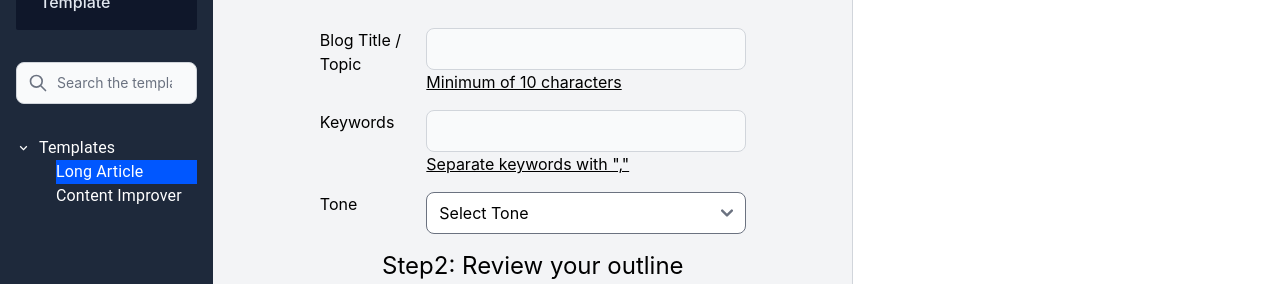
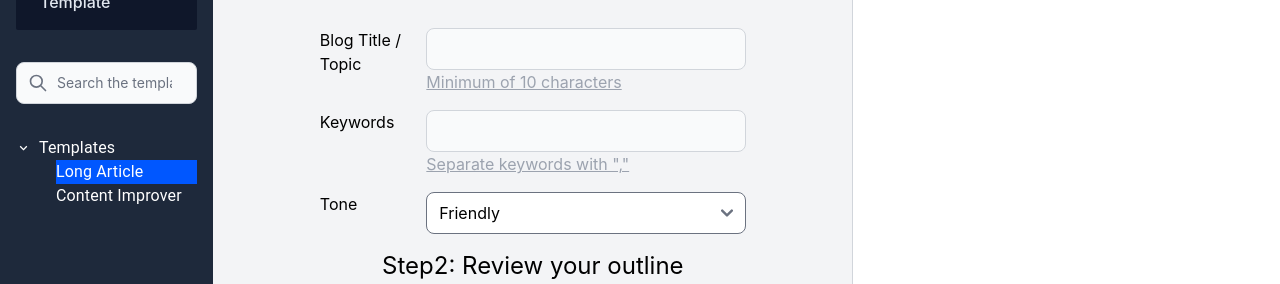
Before and after one commit to JupyterTech/watsom-ai-frontend, a React (Create React App) app: page /template/long_article in a window 1280 px wide. Shown: the part 172-456 px from the top of the page. Built offline with nearby package versions, Linux system fonts and the light colour scheme; the HTML template or start-up script is replaced by a standard one.

Commit message:
feat: implement inner logic in long article

```diff
--- a/src/components/Generate/Footer.jsx
+++ b/src/components/Generate/Footer.jsx
@@ -2,12 +2,18 @@ import React, { useState, useRef } from 'react';
 import { useTranslation } from "react-i18next";
 
 function Footer({
-
+  type,
+  data,
+  generate
 }) {
   const { t } = useTranslation();
 
   const [showCount, setShowCount] = useState(3);
   const output_count = [1,2,3,4,5];
+
+  const clickGenerate = () => {
+    generate(data, showCount, type)
+  }
 
   return (
     <div style={{textAlign:"-webkit-center", height:"5rem", borderTopWidth: "1px"}} className="pt-4 border-gray-300">
@@ -30,7 +36,7 @@ function Footer({
           <div
               className="w-full font-medium p-1  text-sm inline-flex items-center justify-center border-2 border-transparent rounded-lg leading-5 shadow-sm transition duration-150 ease-in-out bg-site_light-100 hover:!bg-site_light-100 text-white cursor-pointer"
           >
-            <div className="text-lg hidden md:block py-1 px-16">Generate</div>
+            <div className="text-lg hidden md:block py-1 px-16" onClick={() => clickGenerate()}>Generate</div>
           </div>
         </div>
       </div>
--- a/src/components/Generate/LongArticle/index.jsx
+++ b/src/components/Generate/LongArticle/index.jsx
@@ -7,16 +7,33 @@ import { openSnackBar } from '../../../redux/snackBarReducer';
 import { useDispatch, useSelector } from "react-redux";
 
 function LongArticle({
+  func_SetTitle, func_SetKeywords, func_SetTone, func_SetFirstOutline, func_setOutline
 }) {
   const { t } = useTranslation();
+
+  const [title, setTitle] = useState("");
+  const [keywords, setKeywords] = useState("");
   const [outline, setOutline] = useState([])
   const [firstOutline, setFirstOutline] = useState("")
   const dispatch = useDispatch();
 
+  // outline list begin
+  const changeFirstOutline = (value) => {
+    setFirstOutline(value)
+    func_SetFirstOutline(value)
+  }
+
+  const removeFirstOutline = () => {
+    setFirstOutline("")
+    func_SetFirstOutline("")
+  }
+
   const newOutline = () => {
     if(firstOutline){
       setOutline([...outline, firstOutline])
+      func_setOutline([...outline, firstOutline])
       setFirstOutline("")
+      func_SetFirstOutline("")
     }else{
       dispatch(openSnackBar({ message: "Please Input the Outline!", status: 'error' }));
     }
@@ -25,16 +42,38 @@ function LongArticle({
   const regenerateAll = () => {
     setFirstOutline("")
     setOutline([])
+    func_SetFirstOutline("")
+    func_setOutline([])
   }
 
   const setExistOutline = (index, value) => {
     outline[index] = value;
     setOutline([...outline]);
+    func_setOutline([...outline]);
   }
 
   const removeExist = (index) => {
     outline.splice(index, 1);
     setOutline([...outline]);
+    func_setOutline([...outline]);
+  }
+  // outline list end
+
+  // title
+  const changeTitle = (value) => {
+    setTitle(value);
+    func_SetTitle(value);
+  }
+
+  // keywords
+  const changeKeywords = (value) => {
+    setKeywords(value);
+    func_SetKeywords(value);
+  }
+
+  // tone
+  const selectTone = (value) => {
+    func_SetTone(value)
   }
 
   return (
@@ -57,8 +96,11 @@ function LongArticle({
                   Blog Title / Topic
                 </div>
                 <div className='col-span-9'>
-                  <TextInput />
-                  <div className='underline'>
+                  <TextInput
+                    value={title}
+                    onChange={(e) => changeTitle(e.target.value)}
+                  />
+                  <div className='underline text-gray-400'>
                     Minimum of 10 characters
                   </div>
                 </div>
@@ -69,8 +111,11 @@ function LongArticle({
                   Keywords
                 </div>
                 <div className='col-span-9'>
-                  <TextInput />
-                  <div className='underline'>
+                  <TextInput
+                    value={keywords}
+                    onChange={(e) => changeKeywords(e.target.value)}
+                  />
+                  <div className='underline text-gray-400'>
                     Separate keywords with ","
                   </div>
                 </div>
@@ -81,7 +126,9 @@ function LongArticle({
                   Tone
                 </div>
                 <div className='col-span-9'>
-                  <ToneSelect />
+                  <ToneSelect
+                    selectTone = {selectTone}
+                  />
                 </div>
               </div>
             </div>
@@ -133,13 +180,13 @@ function LongArticle({
                 <TextInput
                   sizing="lg"
                   value={firstOutline}
-                  onChange={(e) => setFirstOutline(e.target.value)}
+                  onChange={(e) => changeFirstOutline(e.target.value)}
                 />
               </div>
               <div className='col-span-1 self-center'>
                 <AiOutlineCloseCircle
                   className='w-8 h-8'
-                  onClick={()=>setFirstOutline("")}
+                  onClick={()=>removeFirstOutline()}
                 />
               </div>
             </div>
--- a/src/components/Generate/ToneSelect.jsx
+++ b/src/components/Generate/ToneSelect.jsx
@@ -2,19 +2,24 @@ import React, { useState, useRef } from 'react';
 import { useTranslation } from "react-i18next";
 
 function ToneSelect({
-
+  selectTone
 }) {
   const { t } = useTranslation();
 
   const [showTone, setShowTone] = useState(0);
-  const output_tone = ["Select Tone","Friendly","Bold","Professional","Casual","Luxury","Witty","Adventurous","Persuasive","Empathetic"];
+  const output_tone = ["Friendly","Bold","Professional","Casual","Luxury","Witty","Adventurous","Persuasive","Empathetic"];
+
+  const changeSelect = (index) => {
+    setShowTone(index);
+    selectTone(index);
+  }
 
   return (
     <div>
-      <select className='rounded-lg w-full' defaultValue={showTone}>
+      <select className='rounded-lg w-full' onChange={(e)=>changeSelect(e.target.value)} defaultValue={showTone}>
         {
           output_tone.map((data,index)=>
-            <option value={index} key={index} onChange={()=>setShowTone(index)}>{data}</option>
+            <option value={index} key={index} >{data}</option>
           )
         }
       </select>
--- a/src/pages/generate/long_article/index.jsx
+++ b/src/pages/generate/long_article/index.jsx
@@ -1,4 +1,4 @@
-import React from 'react';
+import React, { useState } from 'react';
 import Header from '../../../components/Generate/Header';
 import Sidebar from '../../../components/Generate/Sidebar';
 import DocEditor from '../../../components/Generate/DocEditor'
@@ -6,13 +6,81 @@ import Footer from '../../../components/Generate/Footer';
 
 import LongArticle from '../../../components/Generate/LongArticle';
 import { useTranslation } from "react-i18next";
+import { openSnackBar } from '../../../redux/snackBarReducer';
+import { useDispatch, useSelector } from "react-redux";
 
 export default function Index() {
   const { t } = useTranslation();
 
+  const [title, setTitle] = useState("");
+  const [keywords, setKeywords] = useState("");
+  const [tone, setTone] = useState(0);
+  const [firstOutline, setFirstOutline] = useState("");
+  const [outline, setOutline] = useState("");
+
+  const dispatch = useDispatch();
+
+  const validate = (data) => {
+    const {title, keywords, outline} = data
+
+    if(!title){
+      dispatch(openSnackBar({ message: "Please Input the Title!", status: 'error' }));
+      return false;
+    }else if(!keywords){
+      dispatch(openSnackBar({ message: "Please Input the Keywords!", status: 'error' }));
+      return false;
+    }else{
+      if(outline){
+        if(outline.length > 0){
+          let cnt_outline = 0
+          outline.map(data=>{
+            if(data)
+              cnt_outline ++
+          })
+
+          if(cnt_outline == 0){
+            dispatch(openSnackBar({ message: "Please Input the Outline!", status: 'error' }));
+            return false;
+          }
+        }else{
+          dispatch(openSnackBar({ message: "Please Input the Outline!", status: 'error' }));
+          return false;
+        }
+      }else{
+        dispatch(openSnackBar({ message: "Please Input the Outline!", status: 'error' }));
+        return false;
+      }
+    }
+    return true;
+  }
+
+  const generate = (data, count, type) => {
+    let is_valid = validate(data);
+
+    if(is_valid){
+      const { title, keywords, outline, tone } = data;
+      const formData = new FormData();
+
+      let customized_outline = []
+      outline.map(data=>{
+        if(data){
+          customized_outline = [...customized_outline, data]
+        }
+      })
+
+      formData.append("title", title);
+      formData.append("keywords", keywords);
+      formData.append("tone", tone);
+      formData.append("outline", JSON.stringify(customized_outline));
+      formData.append("count", count);
+      formData.append("type", type);
+
+    }
+
+  }
+
   return (
     <div>
-
       <div className='grid grid-cols-12 h-full'>
         <div className='col-span-2'>
           <Sidebar/>
@@ -24,8 +92,18 @@ export default function Index() {
                 title="Complete long from article"
                 content="Get a summarized version from a piece of content."
               />
-              <LongArticle />
-              <Footer />
+              <LongArticle
+                func_SetTitle = {setTitle}
+                func_SetKeywords = {setKeywords}
+                func_SetTone = {setTone}
+                func_SetFirstOutline = {setFirstOutline}
+                func_setOutline = {setOutline}
+              />
+              <Footer
+                type = "long_article"
+                data = {{title: title, keywords: keywords, tone: tone, outline: [...outline, firstOutline]}}
+                generate = {generate}
+              />
             </div>
             <div className='col-span-2'>
               <DocEditor />
```
